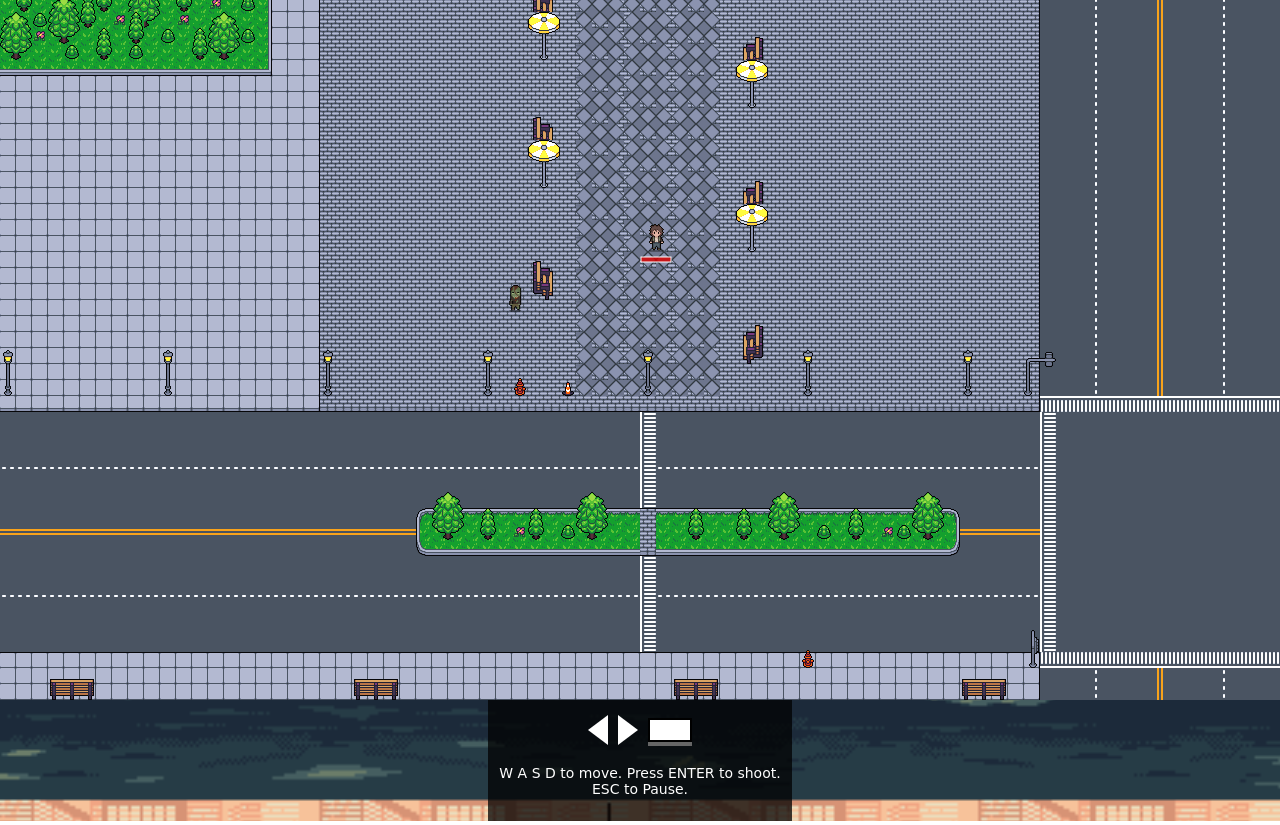
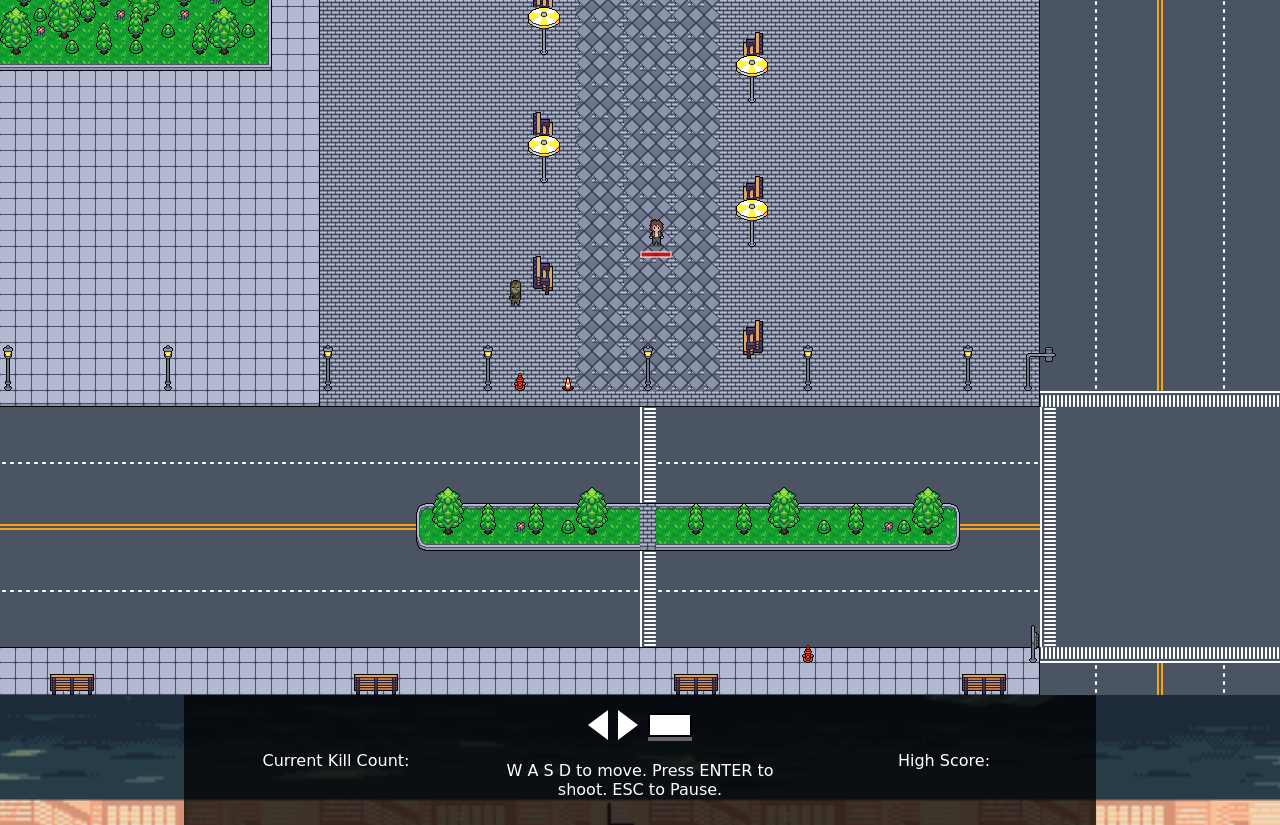
Before and after one commit to xancia/FirstProject, a plain HTML site: page index.html in a window 1280 px wide. Drawn offline with Linux system fonts and the light colour scheme.

Commit message:
implemented killcount and highscore

```diff
--- a/index.html
+++ b/index.html
@@ -11,7 +11,11 @@
 <body>
     <div class="game-area">
         <canvas></canvas>
-        <div class="instructions">
+        <div class="bottom-area">
+        <div class="box kill-count">
+            <p>Current Kill Count: </p>
+        </div>
+        <div class="box">
             <div class="control-panel">
                 <div class="directions">
                     <div class="arrow left"></div>
@@ -23,6 +27,8 @@
             </div>
             <p>W A S D to move. Press ENTER to shoot. ESC to Pause.</p>
         </div>
+        <div class="box high-score"><p>High Score: </p></div>
+    </div>
     </div>
 </body>
 </html>
--- a/script.js
+++ b/script.js
@@ -54,6 +54,8 @@ const canvas = document.querySelector("canvas");
 const ctx = canvas.getContext("2d");
 canvas.width = 1280;
 canvas.height = 720;
+const killCount = document.querySelector(".kill-count")
+const highScore = document.querySelector(".high-score")
 
 const COLLISION_PADDING = { top: 15, bottom: 5, left: 15, right: 15 };
 const keys = {
@@ -84,6 +86,8 @@ let bulletDown = 0;
 let isPlayerShooting = false;
 const maxPlayerHealth = 100;
 let lastHealthDropTime = Date.now();
+let zombiesKilled = 0;
+let currentHighScore = 0;
 
 // ----- Classes -----
 class Boundary {
@@ -478,7 +482,10 @@ function updateHealth(zombie) {
 
   // If health is 0, handle the player's death (game over, etc.)
   if (playerHealth <= 0) {
-    console.log("Player is dead!");
+    if(zombiesKilled > currentHighScore) {
+    currentHighScore = zombiesKilled
+    }
+    highScore.textContent = `HighScore: ${currentHighScore}`
     stopAnimation();
   }
 }
@@ -502,12 +509,14 @@ function updateZombieHealth(zombie, bullet, index) {
       },
     })
   ) {
-      zombie.health -= 10; // Decrease health by 10
+      zombie.health -= 20; // Determines how much damage the zombie takes
   }
 
-  // If health is 0, handle the player's death (game over, etc.)
+  // If health is 0, handle the zombie death (killCount, despawn, etc.)
   if (zombie.health <= 0) {
     zombies.splice(index, 1)
+    zombiesKilled++
+    killCount.textContent = `Current Kill Count: ${zombiesKilled}`
   }
 }
 
--- a/style.css
+++ b/style.css
@@ -20,7 +20,11 @@ canvas {
   background: #000;
 }
 
-.instructions {
+.bottom-area {
+  display: flex;
+}
+
+.box {
   width: 284px;
   display: flex;
   justify-content: center;
```
